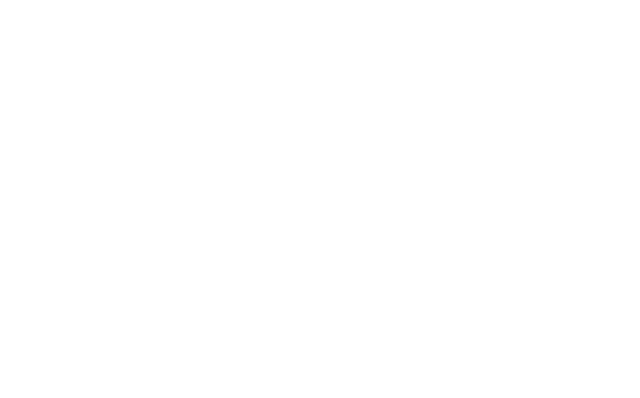
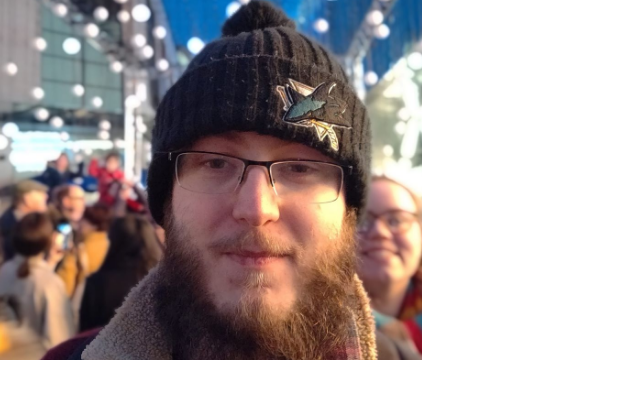
Before and after one commit to ollie-bruce/CV-project, a plain HTML site: page index.html in a window 1280 px wide. Shown: the whole page, without its empty margins (0-640 px from the left). Drawn offline with nearby package versions, Linux system fonts and the light colour scheme.

Commit message:
Adds logo image, logo image styling, header layout in Bootstrap

```diff
--- /dev/null
+++ b/assets/css/style.css
@@ -0,0 +1,16 @@
+@import url('https://fonts.googleapis.com/css2?family=Exo:wght@100;200;300;400;500;600;700&family=Roboto:wght@100;300;400;500;700&display=swap');
+
+header {
+    margin: 0;
+}
+
+.logo {
+    background: url(../images/89263598_2726855557351807_5057371733896462336_o.jpg);
+    background-position: center;
+    background-repeat: no-repeat;
+    background-size: cover;
+    min-height: 360px;
+    transition: all .5s ease-in-out;
+    -moz-transition: all .5s ease-in-out;
+    -webkit-transition: all .5s ease-in-out;
+}
--- a/index.html
+++ b/index.html
@@ -5,11 +5,19 @@
     <meta name="viewport" content="width=device-width, initial-scale=1.0">
     <link rel="stylesheet" href="https://maxcdn.bootstrapcdn.com/bootstrap/4.2.1/css/bootstrap.min.css"/>
     <script src="https://kit.fontawesome.com/941a65e535.js" crossorigin="anonymous"></script>
+    <link rel="stylesheet" href="assets/css/style.css">
     <title>Oliver Bruce</title>
 </head>
 <body>
     <header>
+        <div class="row">
+            <a href="index.html" class="col-md-4 logo">
 
+            </a>
+            <div class="col-md-8">
+
+            </div>
+        </div>
     </header>
     <section>
 
```
Also changed, not shown: assets/images/89263598_2726855557351807_5057371733896462336_o.jpg (added).
